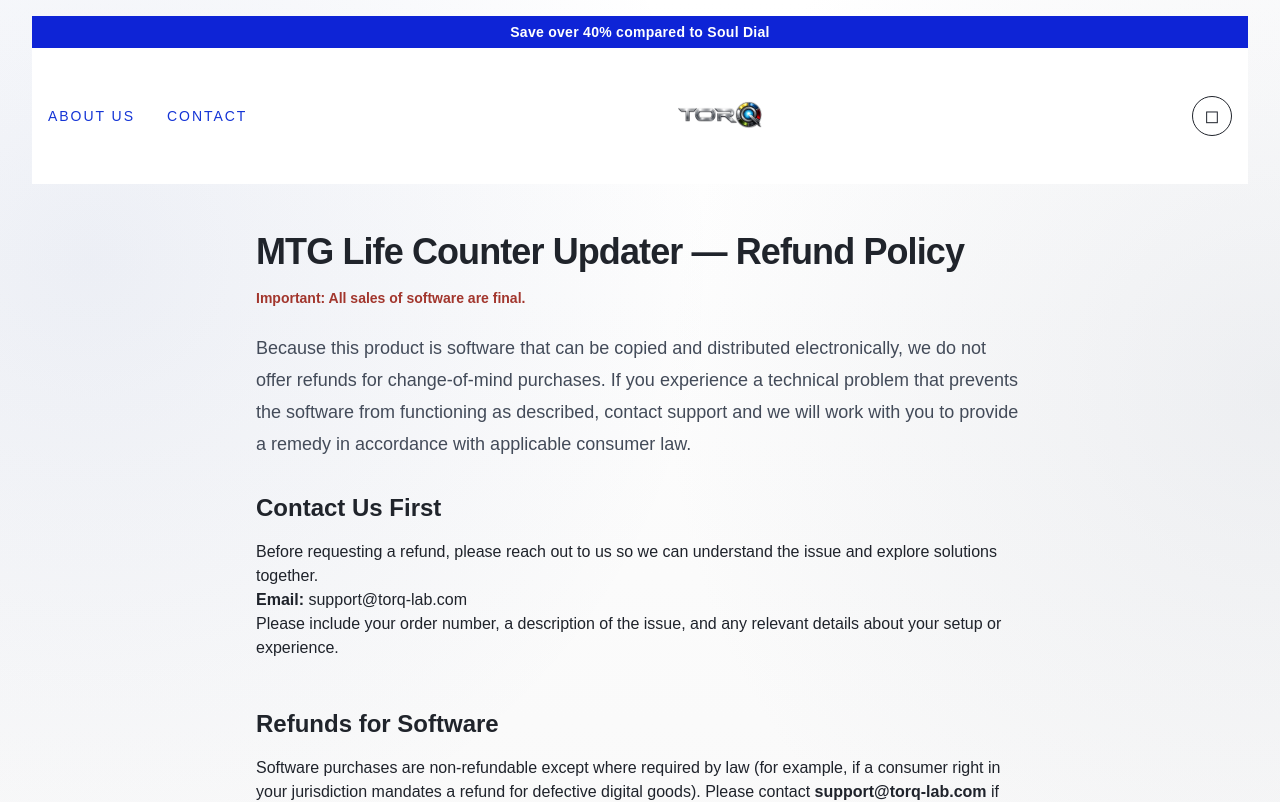
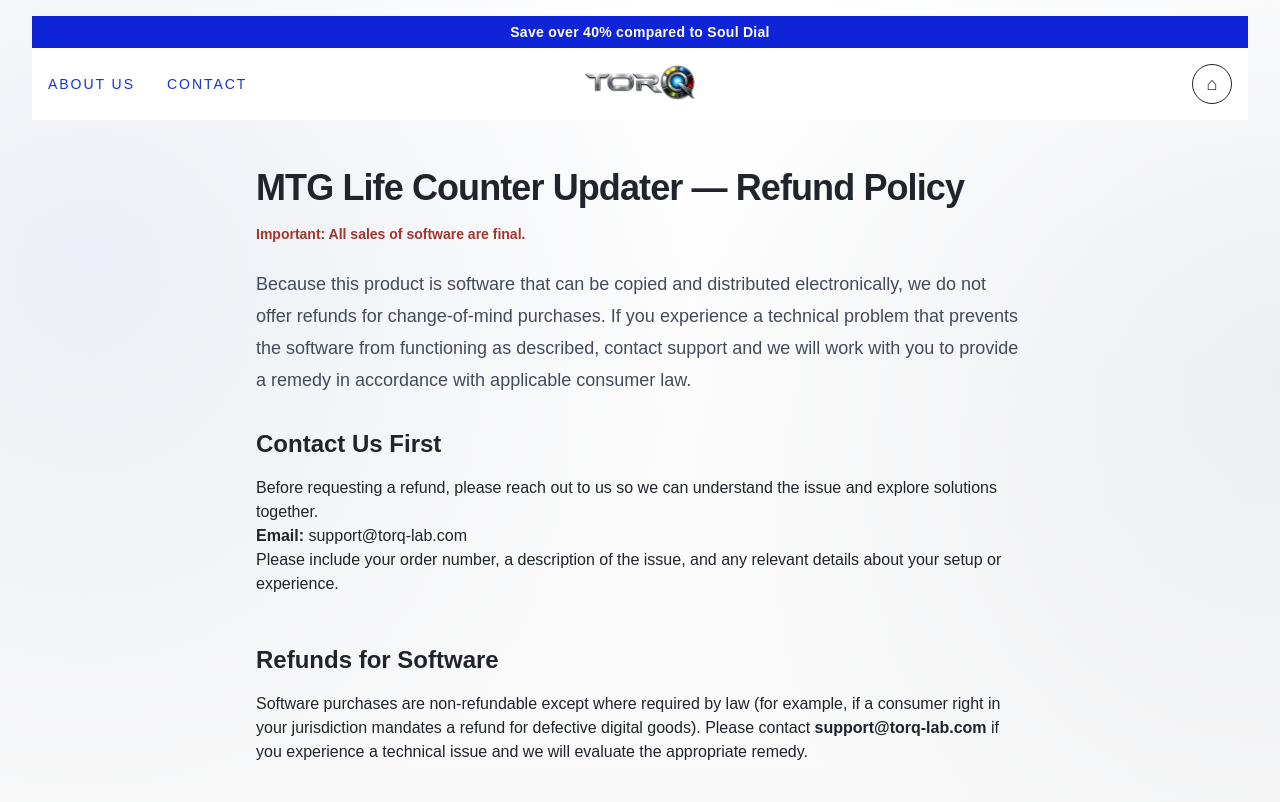
Before and after one commit to tungp2302/updater-frontend, a Next.js app: page /refund-policy in a window 1280 px wide. Shown: the top 802 px of the page. Built offline with nearby package versions, Linux system fonts and the light colour scheme.

Commit message:
fix: add consistent header to refund-policy and account pages with logo sizing and account button

```diff
--- a/src/app/account/page.tsx
+++ b/src/app/account/page.tsx
@@ -1,6 +1,7 @@
 "use client";
 
 import { useState } from "react";
+import Image from "next/image";
 import Link from "next/link";
 
 type AccountDevice = {
@@ -32,10 +33,12 @@
 };
 
 export default function AccountPage() {
+  const [mobileMenuOpen, setMobileMenuOpen] = useState(false);
   const [email, setEmail] = useState("");
   const [loading, setLoading] = useState(false);
   const [error, setError] = useState<string | null>(null);
   const [status, setStatus] = useState<AccountStatus | null>(null);
+  const leftNav = ["ABOUT US", "CONTACT"];
 
   const lookupStatus = async () => {
     setLoading(true);
@@ -66,11 +69,62 @@
   };
 
   return (
-    <main className="min-h-screen bg-[#f6f6f6] text-[#1f232b]">
-      <div className="mx-auto flex min-h-screen max-w-5xl flex-col px-4 py-6 sm:px-6 sm:py-10 lg:px-8">
+    <main className="relative min-h-screen overflow-hidden bg-[#f6f6f6] text-[#1f232b]">
+      <div className="absolute inset-0 bg-[radial-gradient(circle_at_7%_12%,_rgba(38,70,151,0.08),_transparent_28%),radial-gradient(circle_at_100%_18%,_rgba(188,194,206,0.24),_transparent_28%),linear-gradient(180deg,_#ffffff_0%,_#f0f0f0_100%)]" />
+      <div className="relative mx-auto flex min-h-screen max-w-5xl flex-col px-4 pb-12 pt-4 sm:px-6 lg:px-8">
         <div className="rounded-none bg-[#0e24d6] px-4 py-1.5 text-center text-xs font-semibold tracking-[0.02em] text-white sm:text-sm">
           License dashboard for TORQ updater buyers
         </div>
+
+        {/* Header */}
+        <header className="flex items-center justify-between gap-2 bg-white px-3 py-3 sm:px-4 sm:py-4">
+          <button
+            type="button"
+            onClick={() => setMobileMenuOpen(!mobileMenuOpen)}
+            className="flex h-8 w-8 flex-col items-center justify-center gap-1.5 text-[#1f232b] md:hidden"
+            aria-label="Toggle menu"
+          >
+            <div className="h-0.5 w-6 bg-current" />
+            <div className="h-0.5 w-6 bg-current" />
+            <div className="h-0.5 w-6 bg-current" />
+          </button>
+
+          <div className="flex flex-1 justify-center md:absolute md:left-1/2 md:-translate-x-1/2">
+            <Link href="/">
+              <Image
+                src="/torq/logo-clear-bg.png"
+                alt="TORQ"
+                width={656}
+                height={236}
+                className="h-16 w-auto sm:h-20 md:h-[126px]"
+                loading="eager"
+                priority
+              />
+            </Link>
+          </div>
+
+          <nav className="hidden items-center gap-6 text-xs font-medium uppercase tracking-[0.14em] text-[#1434d6] sm:gap-8 sm:text-sm md:flex">
+            {leftNav.map((item) => (
+              <a
+                key={item}
+                href={item === "CONTACT" ? "/#contact-form" : item === "ABOUT US" ? "/#about-us" : "#"}
+                className="transition hover:text-[#091aa0]"
+              >
+                {item}
+              </a>
+            ))}
+          </nav>
+
+          <div className="flex items-center gap-3 sm:gap-4">
+            <Link
+              href="/account"
+              className="flex h-8 w-8 items-center justify-center rounded-full border border-[#1f232b] text-[#1f232b] transition hover:border-[#1434d6] hover:text-[#1434d6] sm:h-10 sm:w-10 sm:text-lg"
+              aria-label="Open account dashboard"
+            >
+              <span className="text-sm leading-none sm:text-lg">⌂</span>
+            </Link>
+          </div>
+        </header>
 
         <section className="mt-4 rounded-[1.5rem] border border-[#dde2ea] bg-white p-5 shadow-[0_18px_45px_rgba(0,0,0,0.05)] sm:mt-6 sm:p-8 lg:p-10">
           <div className="max-w-3xl">
--- a/src/app/refund-policy/page.tsx
+++ b/src/app/refund-policy/page.tsx
@@ -1,9 +1,11 @@
 "use client";
 
+import { useState } from "react";
 import Image from "next/image";
 import Link from "next/link";
 
 export default function RefundPolicy() {
+  const [mobileMenuOpen, setMobileMenuOpen] = useState(false);
   const leftNav = ["ABOUT US", "CONTACT"];
 
   return (
@@ -16,9 +18,33 @@
         </div>
 
         {/* Header */}
-        <header className="bg-white px-3 py-4 sm:px-4 sm:py-5">
-          <div className="flex items-center justify-between gap-3 sm:gap-4">
-            <nav className="hidden items-center gap-5 text-xs font-medium uppercase tracking-[0.14em] text-[#1434d6] md:flex lg:gap-8 lg:text-sm">
+        <header className="flex items-center justify-between gap-2 bg-white px-3 py-3 sm:px-4 sm:py-4">
+          <button
+            type="button"
+            onClick={() => setMobileMenuOpen(!mobileMenuOpen)}
+            className="flex h-8 w-8 flex-col items-center justify-center gap-1.5 text-[#1f232b] md:hidden"
+            aria-label="Toggle menu"
+          >
+            <div className="h-0.5 w-6 bg-current" />
+            <div className="h-0.5 w-6 bg-current" />
+            <div className="h-0.5 w-6 bg-current" />
+          </button>
+
+          <div className="flex flex-1 justify-center md:absolute md:left-1/2 md:-translate-x-1/2">
+            <Link href="/">
+              <Image
+                src="/torq/logo-clear-bg.png"
+                alt="TORQ"
+                width={656}
+                height={236}
+                className="h-16 w-auto sm:h-20 md:h-[126px]"
+                loading="eager"
+                priority
+              />
+            </Link>
+          </div>
+
+          <nav className="hidden items-center gap-6 text-xs font-medium uppercase tracking-[0.14em] text-[#1434d6] sm:gap-8 sm:text-sm md:flex">
             {leftNav.map((item) => (
               <a
                 key={item}
@@ -28,25 +54,16 @@
                 {item}
               </a>
             ))}
-            </nav>
+          </nav>
 
-            <div className="flex flex-1 justify-center min-w-0">
-              <Link href="/">
-                <Image
-                  src="/torq/logo-clear-bg.png"
-                  alt="TORQ"
-                  width={656}
-                  height={236}
-                  className="h-14 w-auto sm:h-16 md:h-20 lg:h-24"
-                />
-              </Link>
-            </div>
-
-            <div className="flex items-center">
-              <span className="flex h-9 w-9 items-center justify-center rounded-full border border-[#1f232b] text-base leading-none text-[#1f232b] sm:h-10 sm:w-10 sm:text-lg">
-                ◻
-              </span>
-            </div>
+          <div className="flex items-center gap-3 sm:gap-4">
+            <Link
+              href="/account"
+              className="flex h-8 w-8 items-center justify-center rounded-full border border-[#1f232b] text-[#1f232b] transition hover:border-[#1434d6] hover:text-[#1434d6] sm:h-10 sm:w-10 sm:text-lg"
+              aria-label="Open account dashboard"
+            >
+              <span className="text-sm leading-none sm:text-lg">⌂</span>
+            </Link>
           </div>
         </header>
 
```
